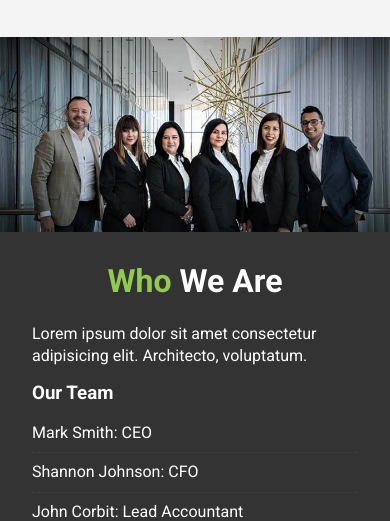
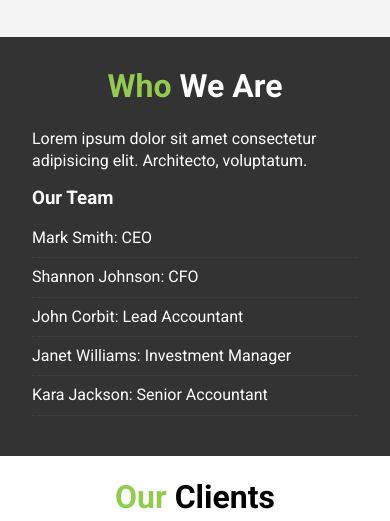
Before and after one commit to thiencnttk42hue/EdgeLedger, a plain HTML site: page index.html in a window 390 px wide. Shown: the part 1588-2109 px from the top of the page. Drawn offline with nearby package versions, Linux system fonts and the light colour scheme; some packages are replaced by stand-ins of ours.

Commit message:
update-who

```diff
--- a/assets/css/mobile.css
+++ b/assets/css/mobile.css
@@ -21,9 +21,10 @@
     display: block;
 }
 
-#who .who-img {
+
+/* #who .who-img {
     padding-top: 50%;
-}
+} */
 
 
 /* smartphones */
```
